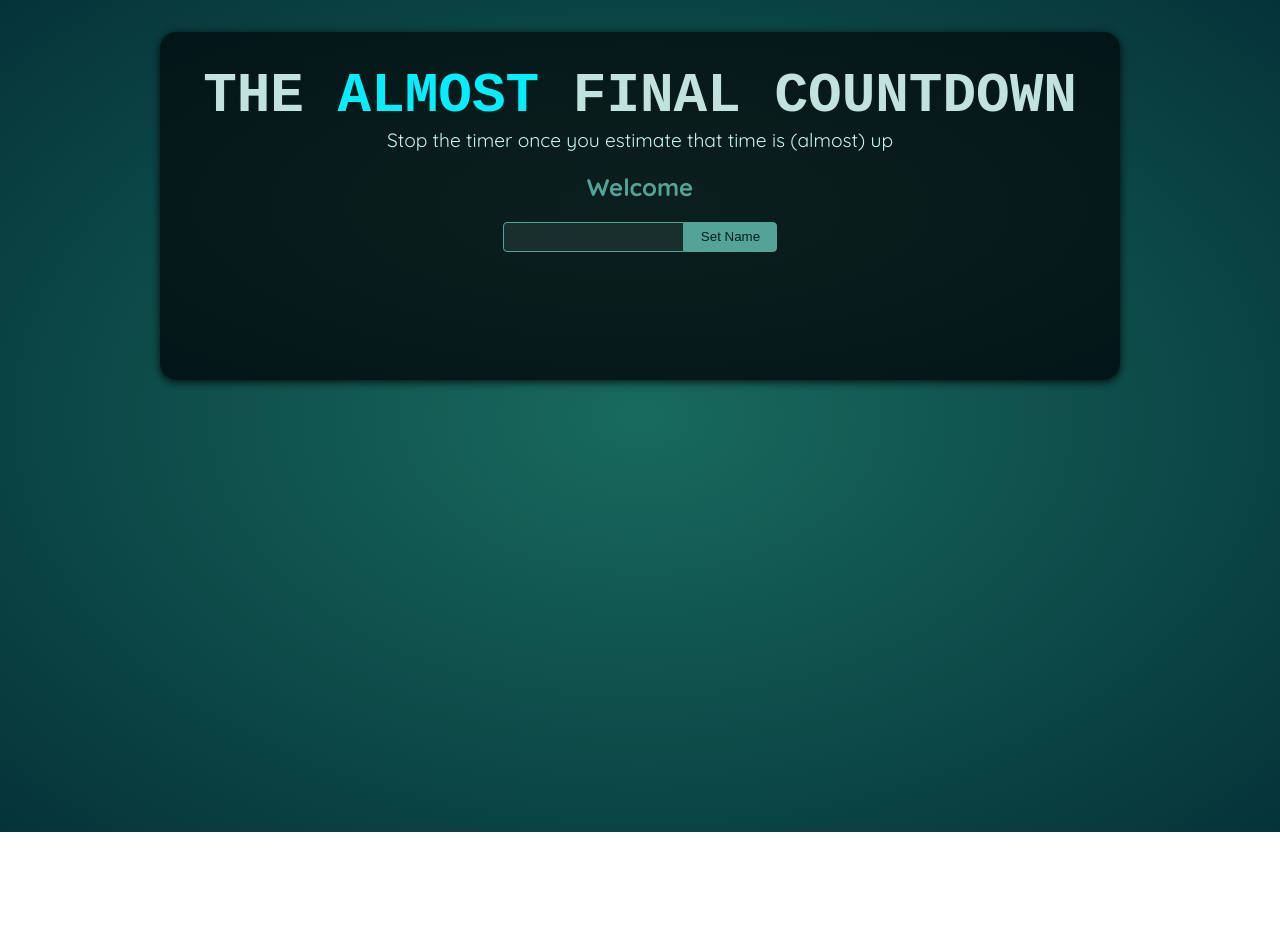
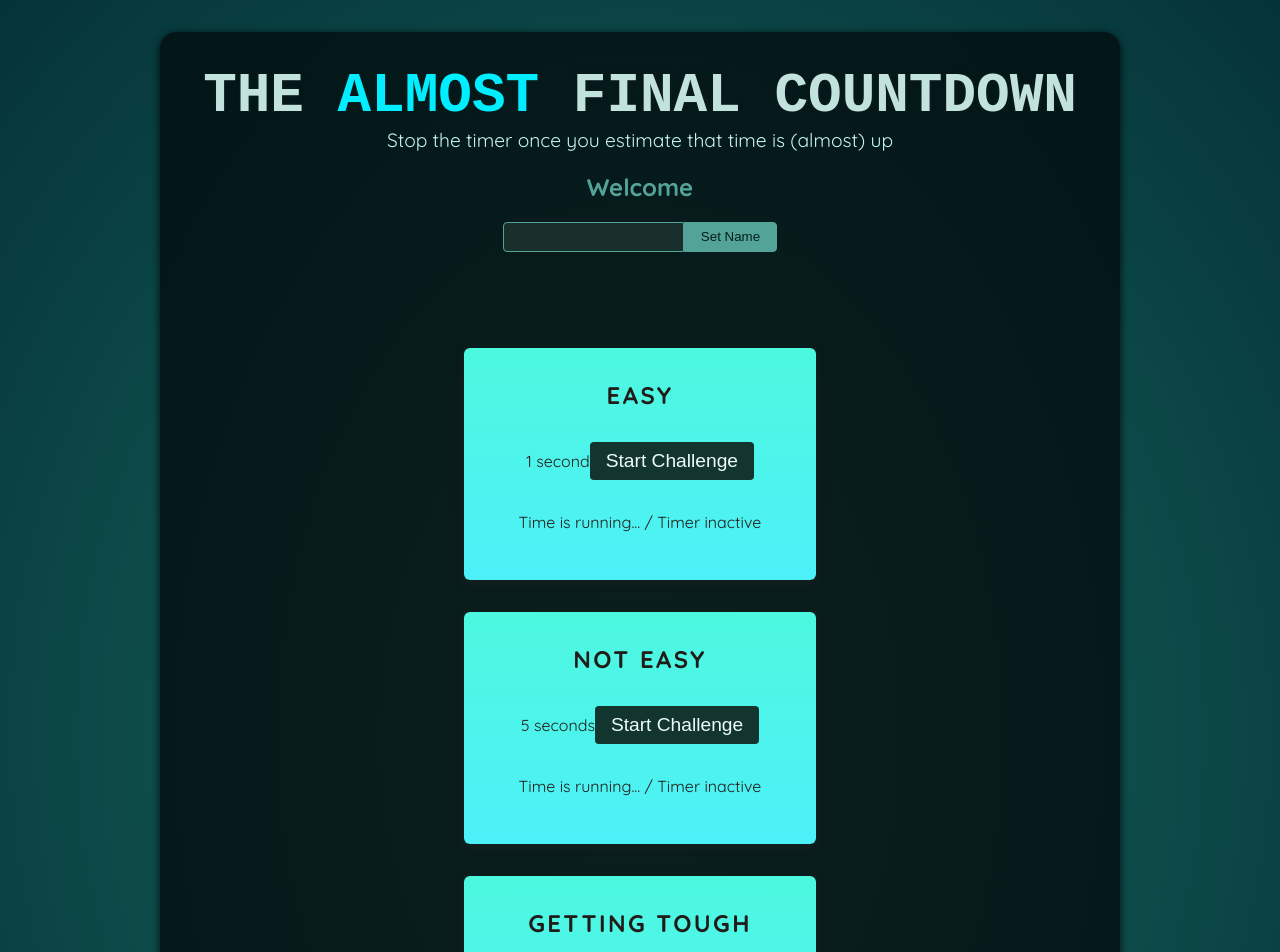
Before and after one commit to kostaskaplanis2001/TheAlmostFinal-Countdown-Game, a React (Vite) app: page / in a window 1280 px wide. Shown: the top 952 px of the page. Before the commit the page ends 832 px from the top, so only its background shows below. Built offline with nearby package versions, Linux system fonts and the light colour scheme; a web font is replaced by a local one.

Commit message:
Adding Challenges to the Demo Project / Added TimerChallenge.jsx to the components folder

```diff
--- a/src/App.jsx
+++ b/src/App.jsx
@@ -1,10 +1,14 @@
 import Player from './components/Player.jsx';
-
+import TimerChallenge from './components/TimerChallenge.jsx';
 function App() {
   return (
     <>
       <Player />
       <div id="challenges"></div>
+      <TimerChallenge title="Easy" targetTime={1} />
+      <TimerChallenge title="Not Easy" targetTime={5} />
+      <TimerChallenge title="Getting Tough" targetTime={10} />
+      <TimerChallenge title="Pros only" targetTime={15} />
     </>
   );
 }
--- /dev/null
+++ b/src/components/TimerChallenge.jsx
@@ -0,0 +1,14 @@
+export default function TimerChallenge({ title, targetTime }) {
+    return <section className="challenge">
+        <h2>{title}</h2>
+        <p className="challenge-title">
+            {targetTime} second{targetTime > 1 ? 's' : ''}
+            <button>
+                Start Challenge
+            </button>
+        </p>
+        <p className="">
+            Time is running... / Timer inactive
+        </p>
+    </section>
+}
```
